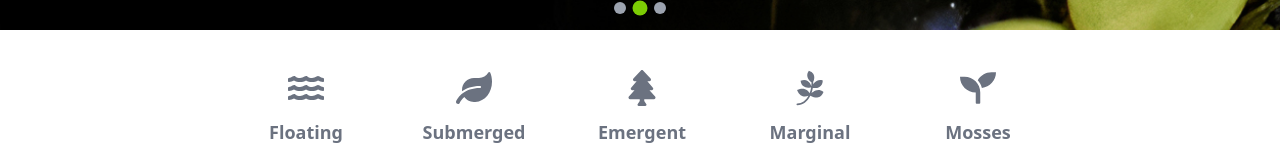
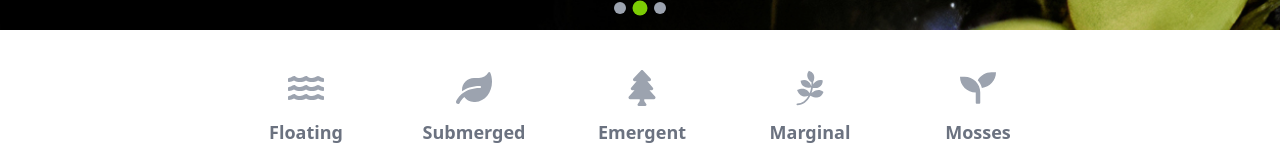
Before and after one commit to Thamidu-Peiris/CRIPS, a React (Create React App) app in the folder frontend/: page / in a window 1280 px wide. Shown: the part 570-730 px from the top of the page. Built offline with nearby package versions, Linux system fonts and the light colour scheme; no server answers.

Commit message:
Home Categories Updated

```diff
--- a/frontend/src/pages/Home.js
+++ b/frontend/src/pages/Home.js
@@ -534,7 +534,7 @@ const Home = () => {
                   aria-label={`Select ${category.name} category`}
                 >
                   <div
-                    className="relative text-4xl mb-3 text-gray-500 group-hover:text-green-600 transition-all duration-300 cursor-pointer pointer-events-auto transform group-hover:scale-110 hover:text-green-600 hover:scale-110"
+                    className="relative text-4xl mb-3 text-gray-400 group-hover:text-green-600 transition-all duration-300 cursor-pointer pointer-events-auto transform group-hover:scale-110 hover:text-green-600 hover:scale-110"
                     tabIndex={0}
                     role="button"
                     aria-label={`Select ${category.name} category`}
```
